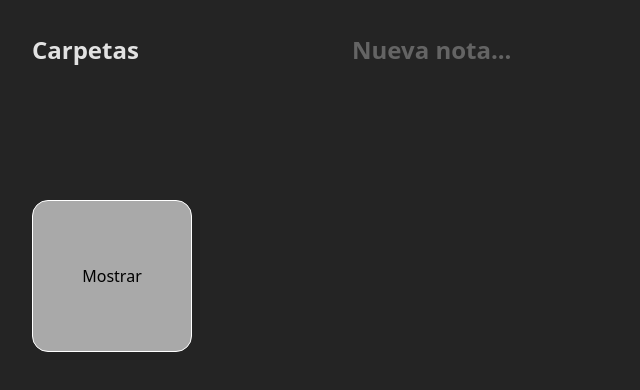
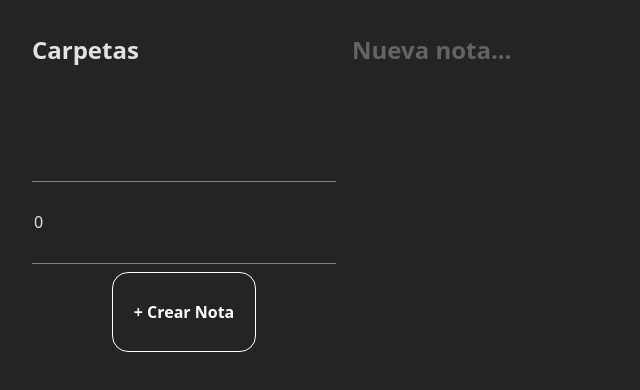
Before and after one commit to rickferrodriguez/notiki, a React (Vite) app: page / in a window 1280 px wide. Shown: the top 390 px of the page, without its empty margins (0-640 px from the left). Built offline with nearby package versions, Linux system fonts and the light colour scheme.

Commit message:
feat: save notes, TODO: type as it saves and detect actual note

```diff
--- a/src/App.tsx
+++ b/src/App.tsx
@@ -1,9 +1,9 @@
 import { useState } from 'react';
 import './App.css';
 import Content from './components/Content';
-import Button from './components/Button';
 import { Descendant } from 'slate';
 import { Note } from './types/notes.types';
+import Files from './components/Files';
 
 function App() {
     const initialValue: Descendant[] = [
@@ -15,39 +15,37 @@ function App() {
     const initialNotes: Note[] = [{ id: 0, note: initialValue }];
     const [value, setValue] = useState<Descendant[]>(initialValue);
     const [notes, setNotes] = useState<Note[]>(initialNotes);
-    // const [actualNote, setActualNote] = useState<number>(0);
+    const [actualNote, setActualNote] = useState<number>(0);
     // const [formTitle, setFormTitle] = useState<string>('');
     // const [formContent, setFormContent] = useState<string>('');
 
     function handleSetNote(content: Descendant[]) {
-        const actualNote: Note = { id: 0, note: content };
+        const newNote: Note = { id: actualNote, note: content };
         setValue(content);
-        for (const note of notes) {
-            if (note.id === actualNote.id) {
-                setNotes([actualNote]);
-            }
-        }
+        setNotes(
+            notes.map((myNote) => {
+                if (myNote.id === newNote.id) {
+                    return { ...myNote, newNote };
+                } else return myNote;
+            })
+        );
     }
-    // function handleActualNote(idNote: number) {
-    //     setActualNote(idNote);
-    //     notes.map((note, index) => {
-    //         if (index === idNote) {
-    //             setFormTitle(note.title);
-    //             setFormContent(note.content);
-    //         }
-    //     });
-    // }
+    function handleActualNote(idNote: number) {
+        setActualNote(idNote);
+        // notes.map((note, index) => {
+        //     if (index === idNote) {
+        //         setFormTitle(note.title);
+        //         setFormContent(note.content);
+        //     }
+        // });
+    }
 
-    function handleSaveNote() {
-        // TODO listar las notas y revisar como mostrar el titulo de cada una
-        console.log(notes);
-        for (const note of notes) {
-            console.log(note);
-            for (const [key, value] of Object.entries(note)) {
-                console.log(key, value);
-            }
-        }
+    function addNewNote() {
+        const newNote: Note = { id: notes.length + 1, note: value };
+        setValue(initialValue);
+        setNotes([...notes, newNote]);
     }
+    console.log(notes);
     // function addNewNote() {
     //     setFormTitle('');
     //     setFormContent('');
@@ -64,18 +62,11 @@ function App() {
         <section className="container">
             <aside>
                 <h1>Carpetas</h1>
-                <Button
-                    title="Mostrar"
-                    styleName="button"
-                    handleClick={() => handleSaveNote()}
-                />
-                {
-                    // <Files
-                    //     files={notes}
-                    //     sendIdNote={handleActualNote}
-                    //     sendAddNewNote={() => addNewNote()}
-                    // ></Files>
-                }
+                <Files
+                    files={notes}
+                    sendIdNote={handleActualNote}
+                    sendAddNewNote={() => addNewNote()}
+                ></Files>
             </aside>
             <main className="note-section">
                 <Content sendNote={value} sendHandle={handleSetNote} />
--- a/src/components/Files.tsx
+++ b/src/components/Files.tsx
@@ -1,4 +1,4 @@
-import { Notes } from '../types/notes.types';
+import { Note } from '../types/notes.types';
 import Button from './Button';
 import './Files.css';
 
@@ -7,17 +7,17 @@ export default function Files({
     sendIdNote,
     sendAddNewNote,
 }: {
-    files: Notes[];
+    files: Note[];
     sendIdNote: (id: number) => void;
     sendAddNewNote: () => void;
 }) {
     function handleSendId(id: number) {
         sendIdNote(id);
     }
-    function Note({ myNotes }: { myNotes: Notes[] }) {
+    function Note({ myNotes }: { myNotes: Note[] }) {
         return myNotes.map((file) => (
             <li key={file.id} onClick={() => handleSendId(file.id)}>
-                {file.title}
+                {file.id}
             </li>
         ));
     }
```
